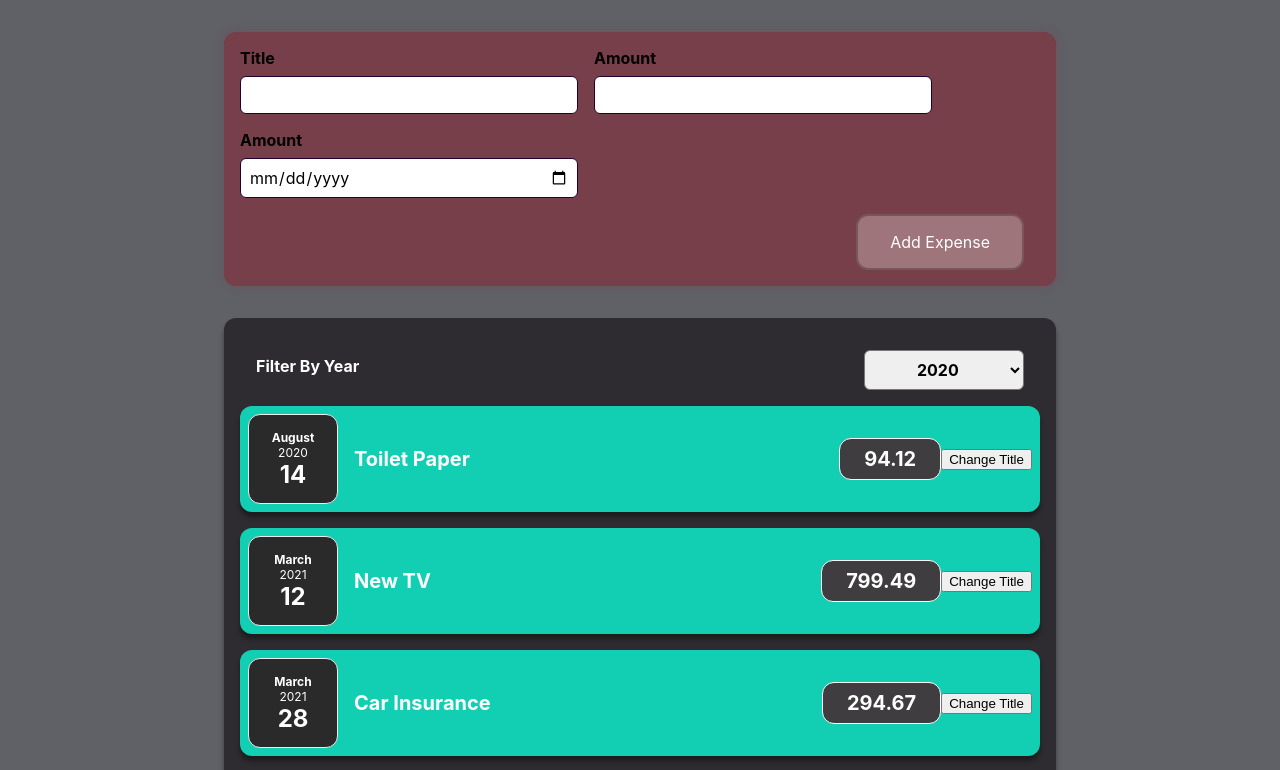
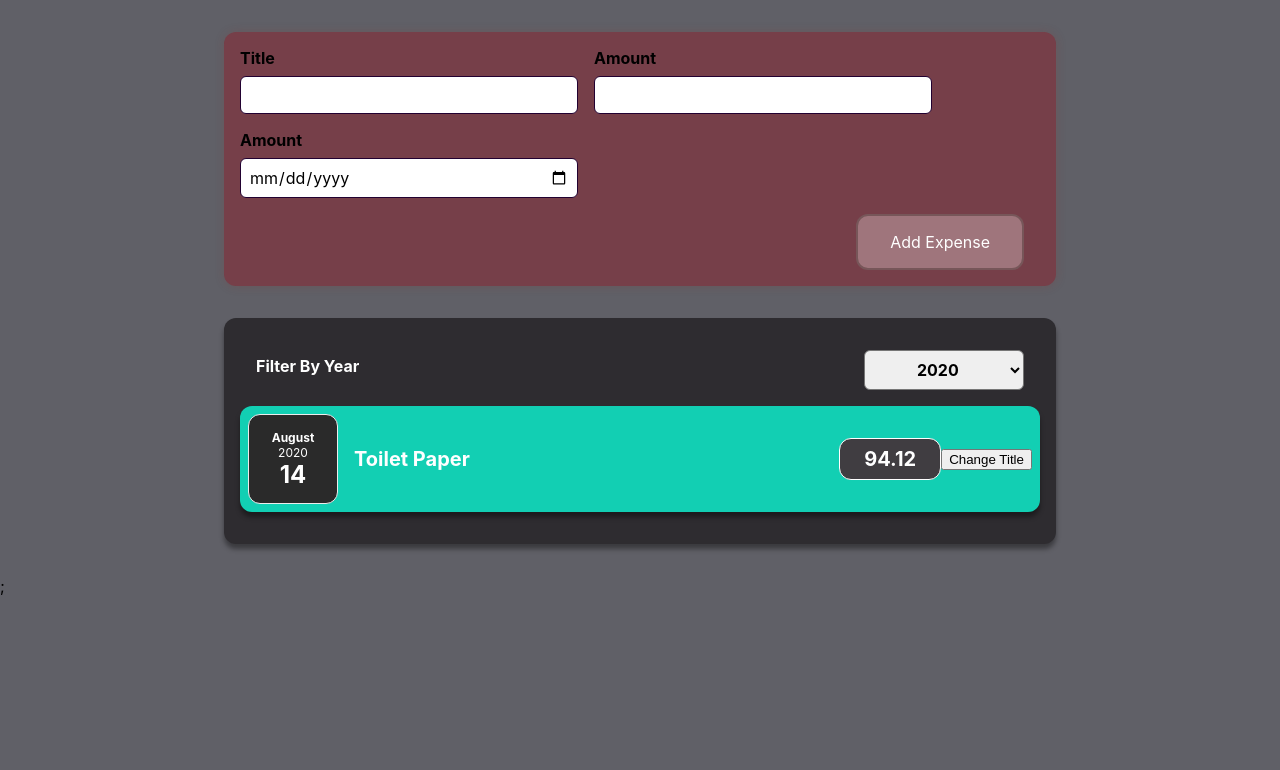
Before and after one commit to canturkmen/ExpenseReport, a React (Create React App) app: page / in a window 1280 px wide. Shown: the top 770 px of the page. Built offline with nearby package versions, Linux system fonts and the light colour scheme.

Commit message:
Implementing the filtering year logic.

```diff
--- a/src/components/Expenses/Expenses.js
+++ b/src/components/Expenses/Expenses.js
@@ -13,13 +13,17 @@
     console.log(enteredSelectedYear);
   };
 
+  const filteredExpenses = props.expenses.filter((expense) => {
+    return expense.date.getFullYear().toString() === filteredYear;
+  });
+
   return (
     <Card className="expenses">
       <ExpenseFilter
         selected={filteredYear}
         onSelectYear={filterByYearHandler}
       />
-      {props.expenses.map((expense) => (
+      {filteredExpenses.map((expense) => (
         <ExpenseItem
           key={expense.id}
           title={expense.title}
```
